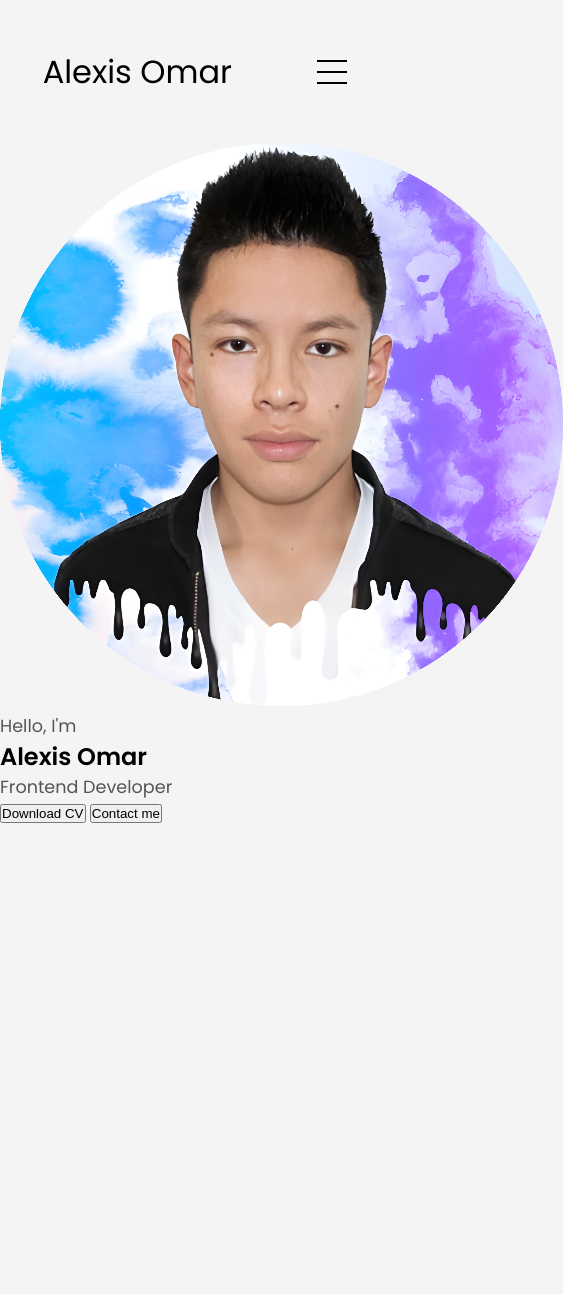
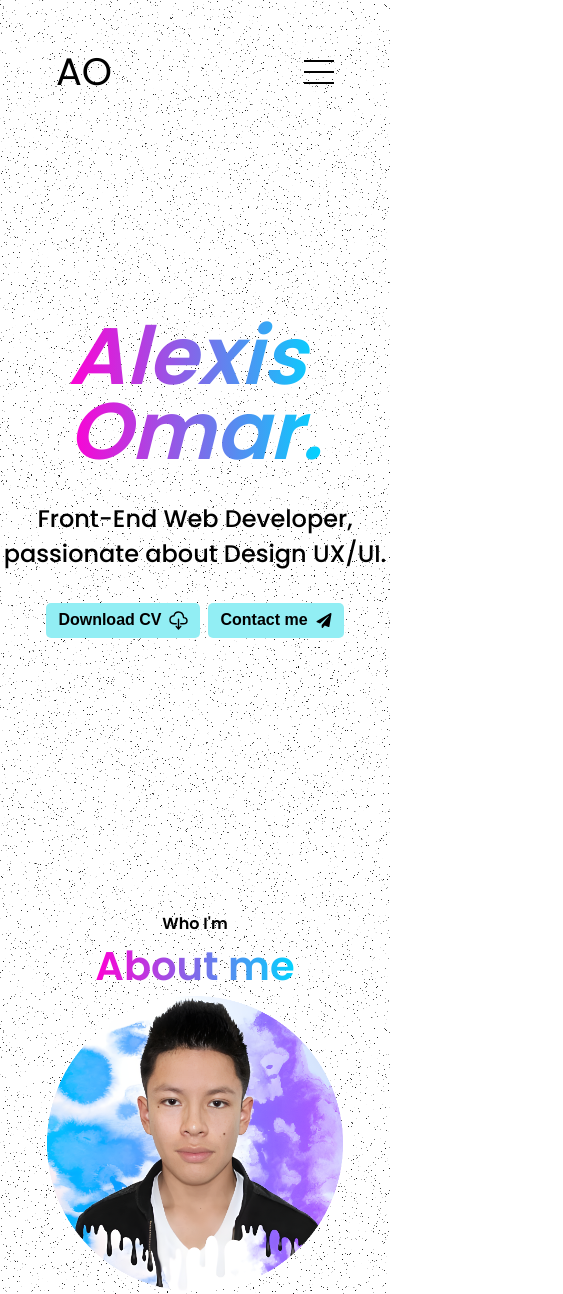
Before and after one commit to AlexeiEvenepoel/Html-CSS-JS_Portfolio, a plain HTML site: page index.html in a window 390 px wide. Shown: the top 1294 px of the page, 563 px wide, since content can reach past the window. Before the commit the page ends 844 px from the top, so only its background shows below. Drawn offline with Linux system fonts and the light colour scheme.

Commit message:
mobile-first

```diff
--- a/index.html
+++ b/index.html
@@ -8,11 +8,12 @@
     <link rel="stylesheet" href="mediaqueries.css">
 </head>
 <body>
+    <header>
         <nav id="desktop-nav">
             <div class="logo">Alexis Omar</div>
             <div>
                 <ul class="nav-links">
-                <li><a href="#about">About</a></li>
+                    <li><a href="#about-me">About</a></li>
                     <li><a href="#portfolio">Portfolio</a></li>
                     <li><a href="#skills">Skills</a></li>
                     <li><a href="#contact">Contact</a></li>
@@ -20,7 +21,7 @@
             </div>
         </nav>
         <nav id="hamburger-nav">
-        <div class="logo">Alexis Omar</div>
+            <div class="logo-mobile">AO </div>
             <div class="hamburger-menu">
                 <div class="hamburger-icon" onclick="toggleMenu()">
                     <span></span>
@@ -28,30 +29,76 @@
                     <span></span>
                 </div>
                 <div class="menu-links">
-                <li><a href="#about" onclick="toggleMenu()">About</a></li>
+                    <li><a href="#about-me" onclick="toggleMenu()">About</a></li>
                     <li><a href="#portfolio" onclick="toggleMenu()">Portfolio</a></li>
                     <li><a href="#skills" onclick="toggleMenu()">Skills</a></li>
                     <li><a href="#contact" onclick="toggleMenu()">Contact</a></li>
                 </div>
             </div>
         </nav>
-    <section id="profile">
-        <div class="section__pic-container">
+    </header>
+    <section id="presentation">
+        <div class="container">
+            <div class="text">
+                <h1>Alexis</h1>
+                <h1>Omar.</h1>
+            </div>
+            <p>Front-End Web Developer, passionate about Design UX/UI.</p>
+            <div class="buttons">
+                <button onclick="window.open('./assets/resume-example.pdf')">
+                    <img src="assets/Presentation/download.svg"alt="Icono">Download CV</button>
+                <button onclick="location.href='./#contact'">
+                    <img src="assets/Presentation/contact me.svg"alt="Icono">Contact me
+                </button>
+            </div>
+        </div>
+    </section>
+    <section id="about-me">
+        <div class="cnt">
+            <div class="cnt-text">
+                <h4>Who I'm</h4>
+                <h2>About me</h2>
+            </div>
+            <div class="img-Alexis-Omar">
                 <img src="./assets/profile-pic.png" alt="Alexis Omar profile picture">
             </div>
-        <div class="section__tex">
-            <p class="section__text__p1">Hello, I'm</p>
-            <h1 class="section__text__h1">Alexis Omar</h1>
-            <p class="section__text__p2">Frontend Developer</p>
-            <div class="btn-container">
-                <button class="btn btn-color-2" onclick="window.open('./assets/resume-example.pdf')">
-                    Download CV
-                </button>
-                <button class="btn btn-color-1" onclick="location.href='./#contact'">
-                    Contact me
-                </button>
+            <p>I love to create websites that provide a unique and satisfying user experience. You can see some of my projects in the portfolio section.
+            I am a self-taught person, responsible and committed to my work, I am constantly learning new technologies and tools to improve my skills. Below, you can see my portfolio and technologies I use.
+            Feel free to contact me if you have any questions.
+            </p>
         </div>
+    </section>
 
+    <!-- section#portfolio>.cnt>(.cnt-text>h4+h2)+.cards>.card*3>img+h3+p+(.btn-lng>button*3)+(.btn-links>button*2) -->
+    <section id="portfolio">
+        <div class="cnt">
+            <div class="cnt-text">
+                <h4>Some of my Projects</h4>
+                <h2>Portfolio</h2>
+            </div>
+            <div class="cards">
+                <div class="card">
+                    <img src="" alt="">
+                    <h3></h3>
+                    <p></p>
+                    <div class="btn-lng"><button>HTML5</button><button>CSS3</button><button>JAVASCRIPT</button></div>
+                    <div class="btn-links"><button></button><button></button></div>
+                </div>
+                <div class="card">
+                    <img src="" alt="">
+                    <h3></h3>
+                    <p></p>
+                    <div class="btn-lng"><button>HTML5</button><button>CSS3</button><button>JAVASCRIPT</button></div>
+                    <div class="btn-links"><button></button><button></button></div>
+                </div>
+                <div class="card">
+                    <img src="" alt="">
+                    <h3></h3>
+                    <p></p>
+                    <div class="btn-lng"><button>HTML5</button><button>CSS3</button><button>JAVASCRIPT</button></div>
+                    <div class="btn-links"><button></button><button></button></div>
+                </div>
+            </div>
         </div>
     </section>
     <script src="script.js"></script>
--- a/style.css
+++ b/style.css
@@ -6,15 +6,26 @@
 * {
   margin: 0;
   padding: 0;
+  box-sizing: border-box;
 }
 
 body {
   font-family: 'Poppins', sans-serif;
-  background: #f4f4f4;
+  background-image: url("assets/background-img.png");
 }
 
 html {
   scroll-behavior: smooth;
+}
+
+h2{
+  font-size: 2rem;
+  font-weight: 600;
+  color: black;
+  background: linear-gradient(90deg, rgba(255,0,212,1) 0%, rgba(0,212,255,1) 100%);
+  -webkit-background-clip: text;
+  -webkit-text-fill-color: transparent;
+
 }
 
 p {
@@ -56,6 +67,7 @@ a:hover {
   text-decoration-color: rgb(181, 181, 181);
 }
 
+
 .logo {
   font-size: 2rem;
   /* font-weight: 600; */
@@ -70,9 +82,18 @@ a:hover {
   display: none;
 }
 
+.logo-mobile {
+  display: flex;
+  font-size: 2.4rem;
+  font-weight: 400;
+  margin-right: 40px;
+}
+
 .hamburger-menu {
   position: relative;
   display: inline-block;
+  margin-left: 40px;
+
 }
 
 .hamburger-icon{
@@ -145,3 +166,102 @@ a:hover {
 }
 
 /* Sections */
+
+#presentation{
+  height: 85vh;
+  display: flex;
+  align-items: center;
+}
+
+#presentation .container {
+  display: flex;
+  flex-direction: column;
+  justify-content: center;
+  align-items: center;
+  gap: 2rem;
+  margin-bottom: 3rem;
+
+}
+
+#presentation .text h1{
+  display: flex ;
+  align-items: center;
+  font-size: 5rem;
+  font-weight: 600;
+  font-style: italic;
+  background: linear-gradient(90deg, rgba(255,0,212,1) 0%, rgba(0,212,255,1) 100%);
+  -webkit-background-clip: text;
+  -webkit-text-fill-color: transparent;
+  text-align: center;
+  height: 75px;
+}
+
+#presentation p{
+  font-size: 1.5rem;
+  font-weight: 500;
+  color: black;
+  text-align: center;
+}
+
+#presentation .buttons{
+  display: flex;
+  gap: 0.5rem;
+}
+
+button{
+  padding: 8px 12px;
+  font-size: 1rem;
+  font-weight: 700;
+  border: none;
+  border-radius: 5px;
+  background-color: #92EEF4;
+  display: flex;
+  flex-direction: row-reverse;
+  align-items: center;
+  gap: 0.5rem;
+
+}
+
+button:hover{
+  background: rgb(181, 181, 181);
+}
+
+
+#about-me .cnt{
+  display: flex;
+  flex-direction: column;
+  justify-content: center;
+  align-items: center;
+  margin: 50px 0;
+}
+
+#about-me .cnt-text{
+  display: flex;
+  flex-direction: column;
+  align-items: center;
+}
+
+#about-me h2{
+  font-size: 2.5rem;
+}
+
+#about-me img{
+  height: 35vh;
+}
+
+#about-me .cnt p{
+  font-size: 0,1rem;
+  font-weight: 500;
+  color: black;
+  text-align: center;
+  width: 90vw;
+
+}
+
+#portfolio .cnt{
+  display: flex;
+  flex-direction: column;
+  justify-content: center;
+  align-items: center;
+  margin: 50px 0;
+}
```
Also changed, not shown: assets/Presentation/contact me.svg (added), assets/Presentation/download.svg (added), assets/background-img.png (added). Lines whose indentation alone changed are shown as unchanged.
